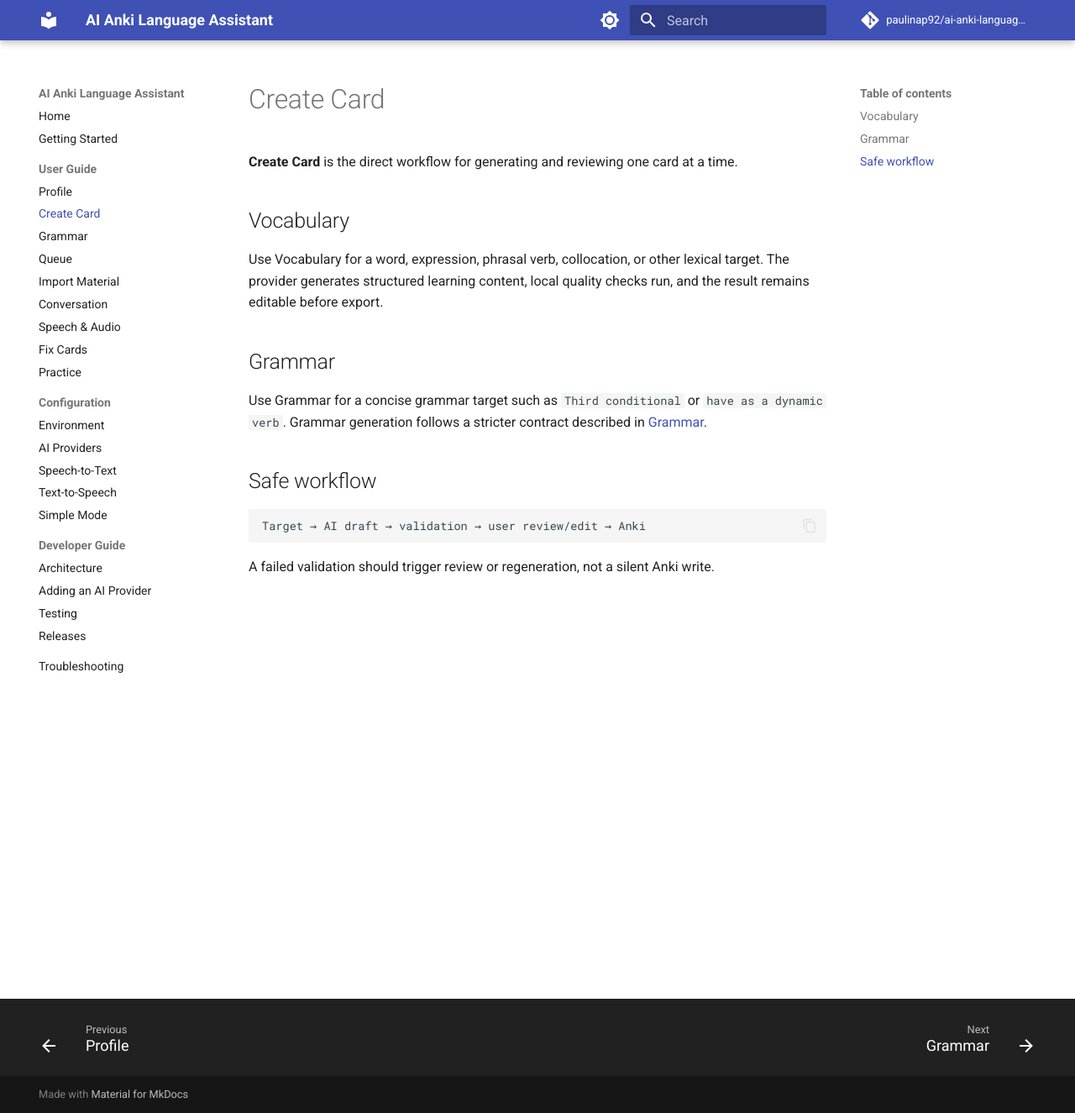
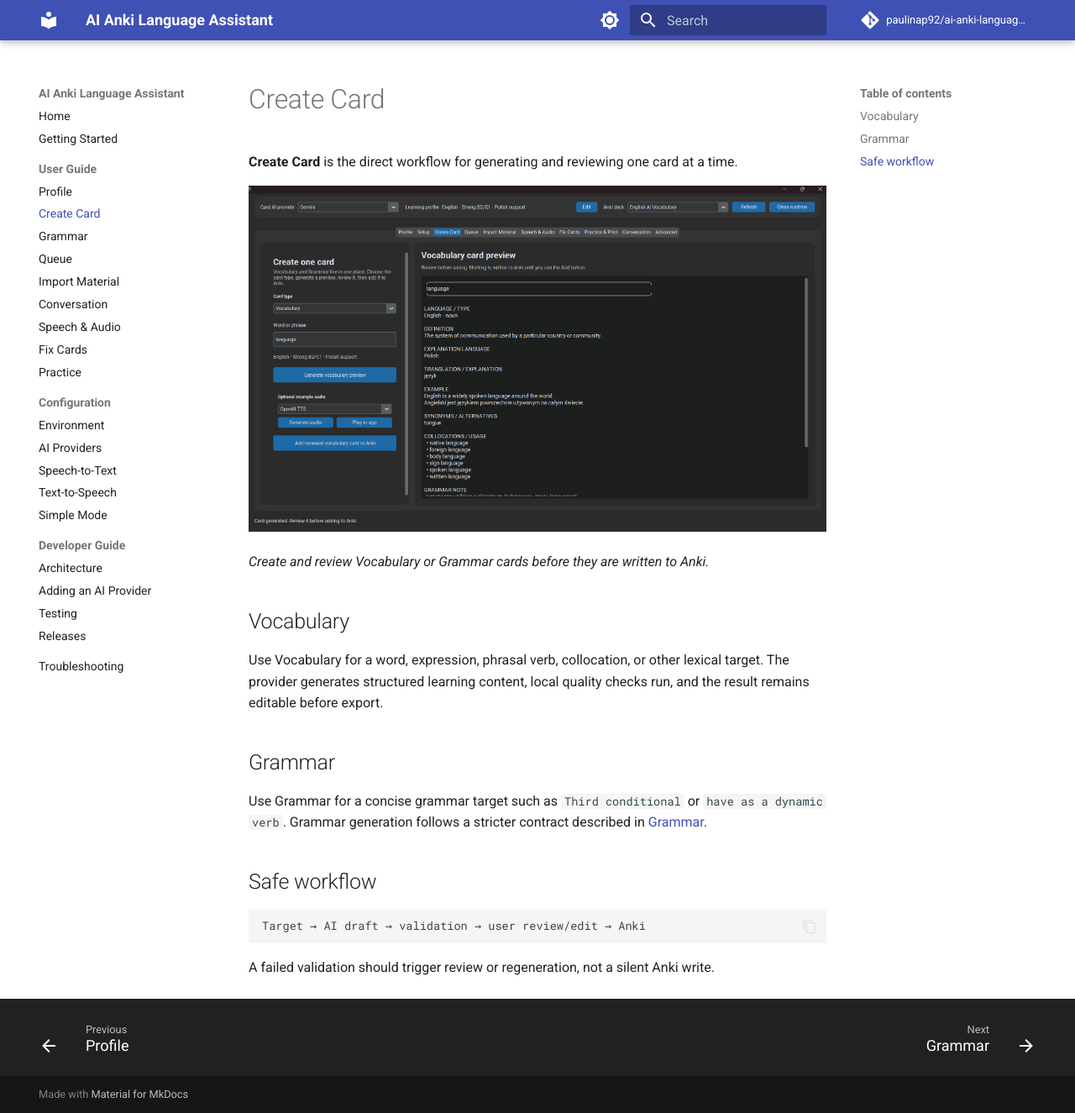
Before and after one commit to paulinap92/ai-anki-language-assistant, an MkDocs documentation site: the page built from docs/user-guide/create-card.md, in a window 1280 px wide and 1325 px high. Shown: the whole window at 84% size. Built offline with MkDocs 1.6.1 and Material for MkDocs 9.7.7, drawn with Linux system fonts in a browser that asks for light colours; comment, search, counter and statistics services are not loaded.

Commit message:
docs: add v13 screenshots to manual

```diff
--- a/docs/user-guide/create-card.md
+++ b/docs/user-guide/create-card.md
@@ -1,6 +1,10 @@
 # Create Card
 
 **Create Card** is the direct workflow for generating and reviewing one card at a time.
+
+![Create Card screen](../assets/card.png)
+
+*Create and review Vocabulary or Grammar cards before they are written to Anki.*
 
 ## Vocabulary
 
```
